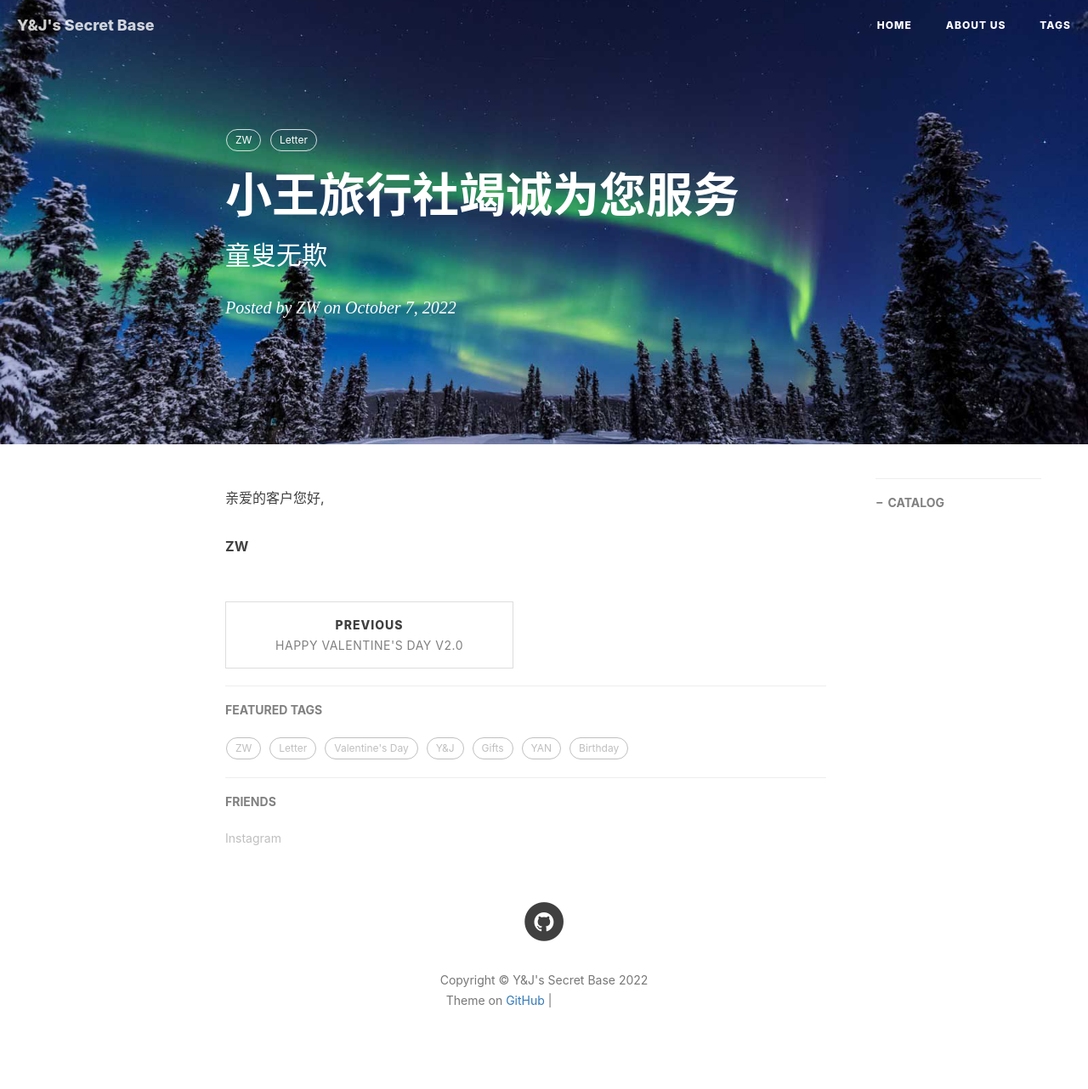
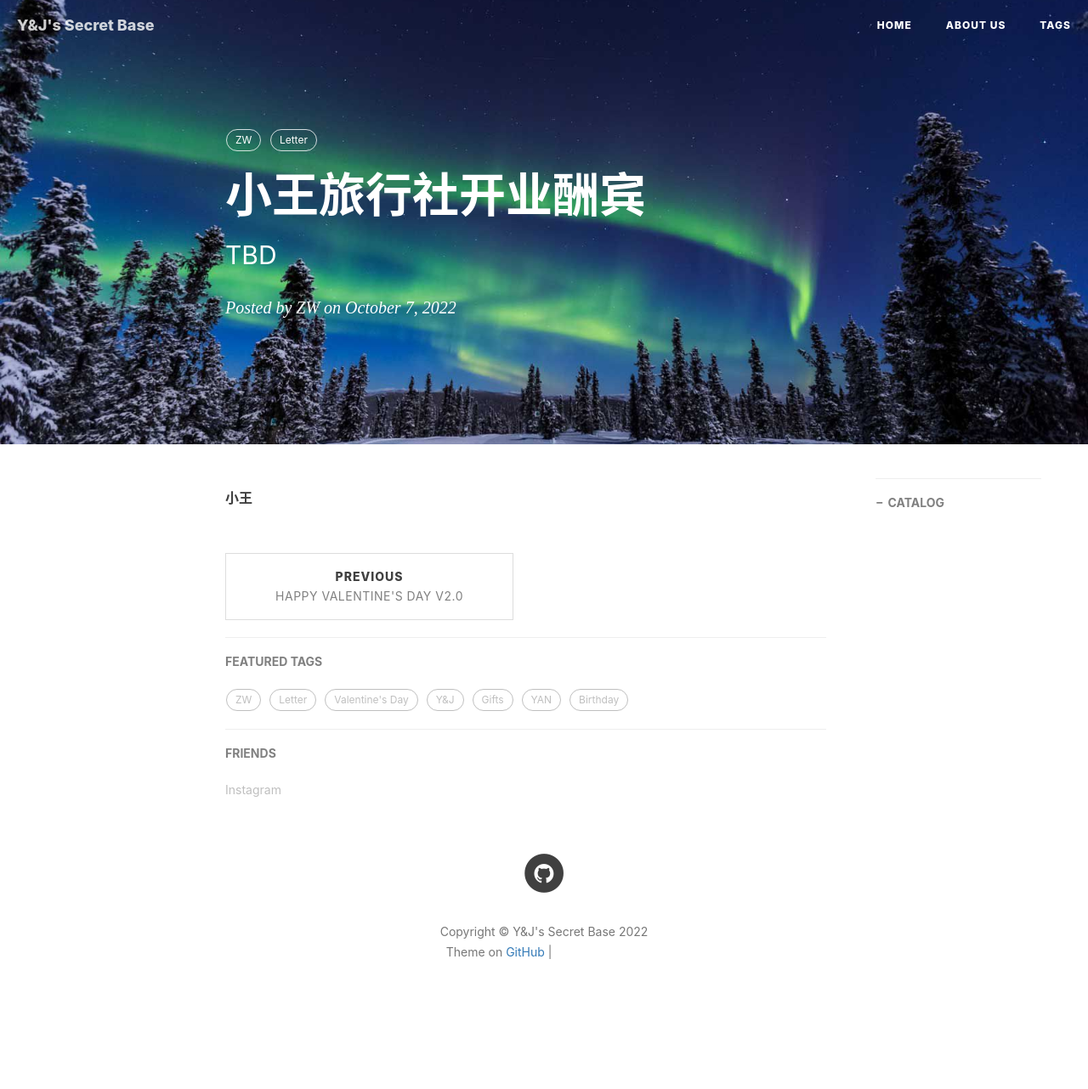
Before and after one commit to project106/project106.github.io, a Jekyll site: the page built from _posts/2022-10-07-Birthday.md, in a window 1280 px wide. Shown: the whole page at 85% size. Built offline with Jekyll 4.4.1, drawn with Linux system fonts in a browser that asks for light colours; nearby versions of some CDN libraries; comment, search, counter and statistics services are not loaded; after the commit the page ends 1225 px from its top, so only the background shows below that; grey boxes are pictures that could not be loaded.

Commit message:
Update 2022-10-07-Birthday.md

```diff
--- a/_posts/2022-10-07-Birthday.md
+++ b/_posts/2022-10-07-Birthday.md
@@ -1,7 +1,7 @@
 ---
 layout:     post
-title:      小王旅行社竭诚为您服务
-subtitle:   童叟无欺
+title:      小王旅行社开业酬宾
+subtitle:   TBD
 date:       2022-10-07
 author:     ZW
 header-img: img/aurora-alaska.jpg
@@ -11,8 +11,4 @@ tags:
     - Letter
 ---
 
-亲爱的客户您好,
-
-
-
-**ZW**
+**小王**
```
